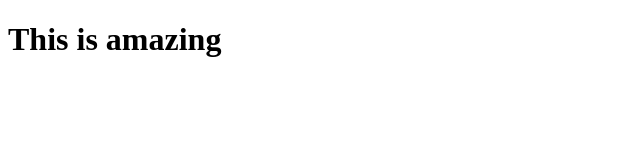
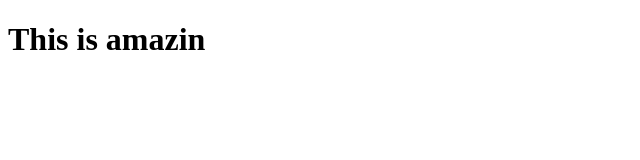
Before and after one commit to AnonymousTechEd/JohnHopkinsAngularCourse, a plain HTML site: page index.html in a window 1280 px wide. Shown: the full height of the page, 0-640 px from the left. Drawn offline with Linux system fonts and the light colour scheme.

Commit message:
changed text

```diff
--- a/index.html
+++ b/index.html
@@ -5,6 +5,6 @@
         <title>Eduard Faus Coursera Project</title>
     </head>
     <body>
-        <h1>This is amazing</h1>
+        <h1>This is amazin</h1>
     </body>
 </html>
```
